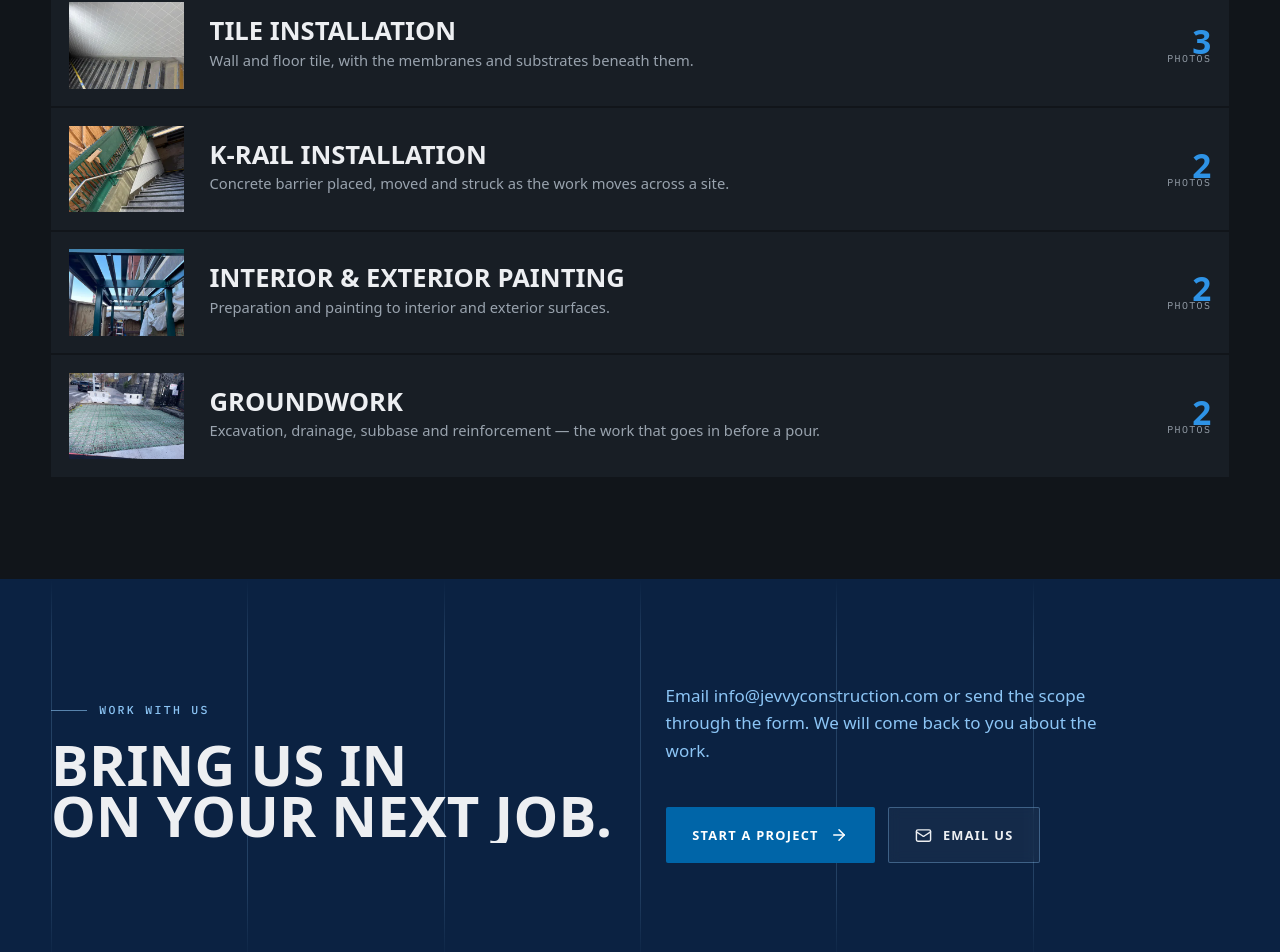
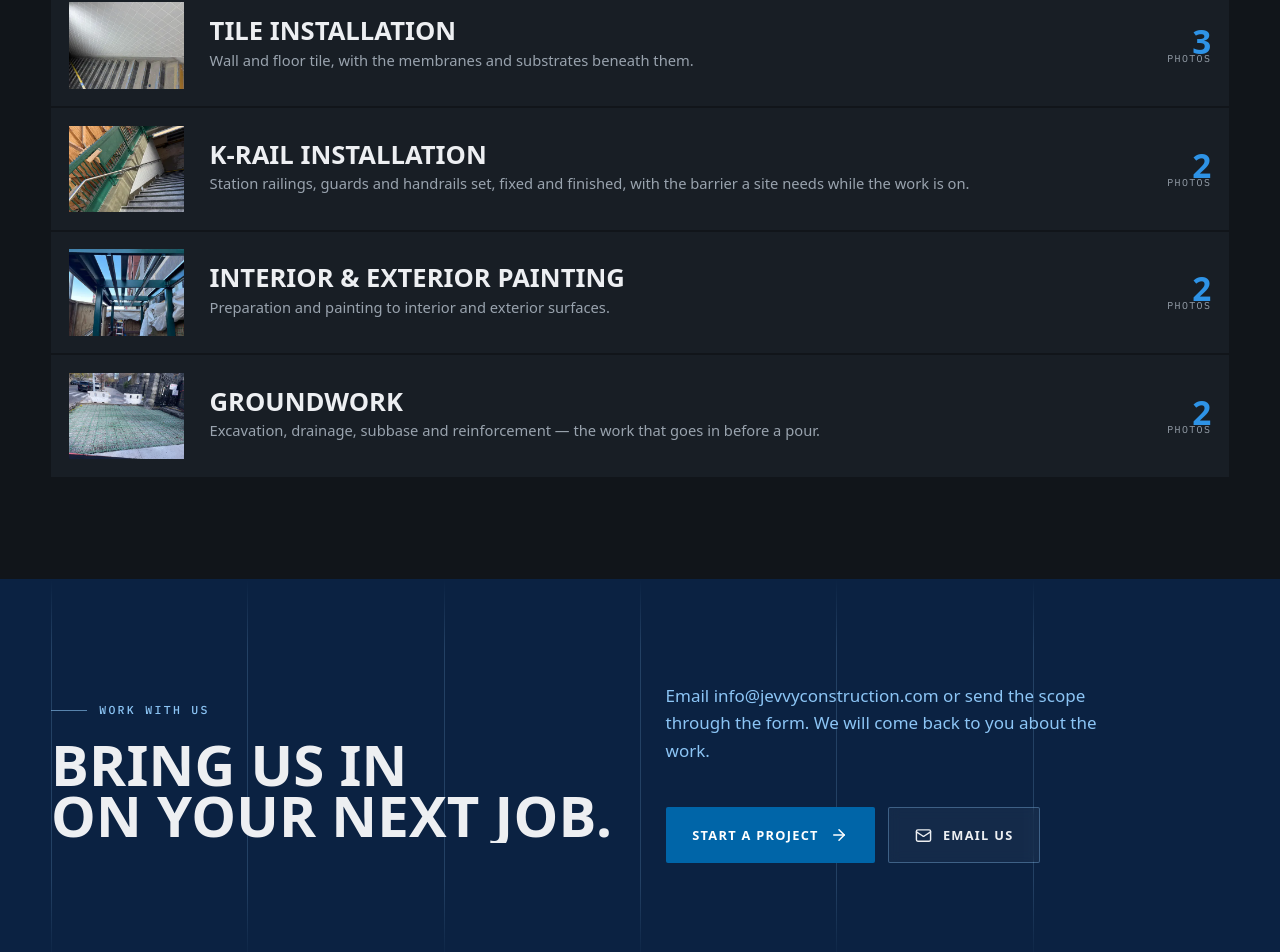
Before and after one commit to adeel12335/jevy, a React (Vite) app: page /about in a window 1280 px wide. Shown: the part 4761-5713 px from the top of the page. Built offline with nearby package versions, Linux system fonts and the light colour scheme; no server answers; a web font is replaced by a local one.

Commit message:
K-rail service: railings and guards, as the photographs show
Co-Authored-By: Claude Fable 5.1 <noreply@anthropic.com>

```diff
--- a/src/data.ts
+++ b/src/data.ts
@@ -106,8 +106,9 @@ export const services: {
   {
     slug: 'k-rail-installation', title: 'K-Rail Installation', lines: ['K-Rail', 'Installation'],
     category: 'K-Rail', image: 'krail-stair',
-    description: 'Concrete barrier placed, moved and struck as the work moves across a site.',
-    items: ['Barrier placement', 'Site & lane protection', 'Repositioning as work moves', 'Removal & reinstatement'],
+    description: 'Station railings, guards and handrails set, fixed and finished, with the barrier a site needs while the work is on.',
+    detail: 'Cast railing panels and posts set on the curb, stainless handrails fixed to the wall, and the concrete barrier that protects a site and its lanes while the work goes in.',
+    items: ['Railing panels & posts', 'Handrails & guards', 'Barrier & lane protection', 'Removal & reinstatement'],
   },
   {
     slug: 'plumbing', title: 'Plumbing', lines: ['Plumbing'],
```
